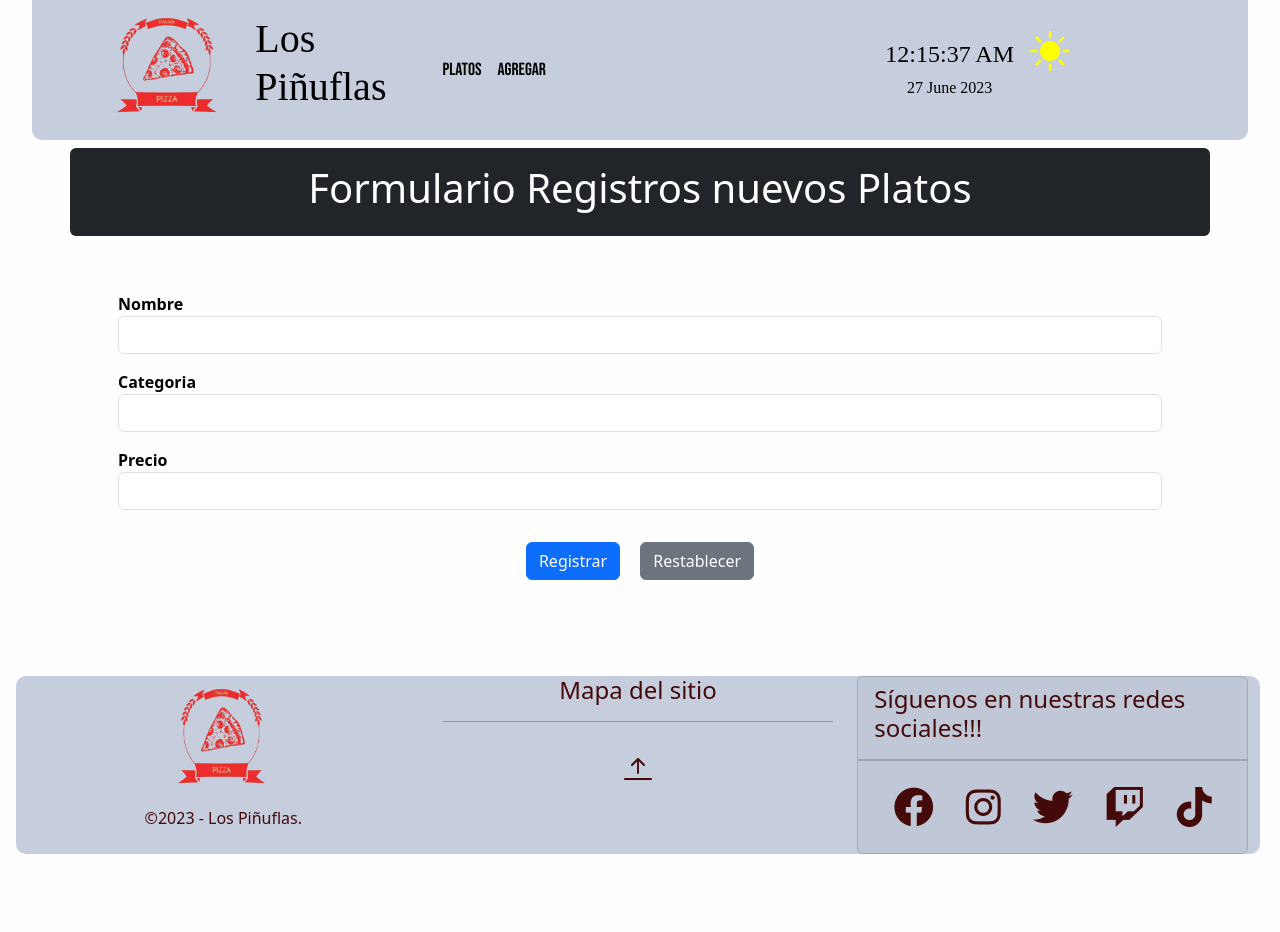
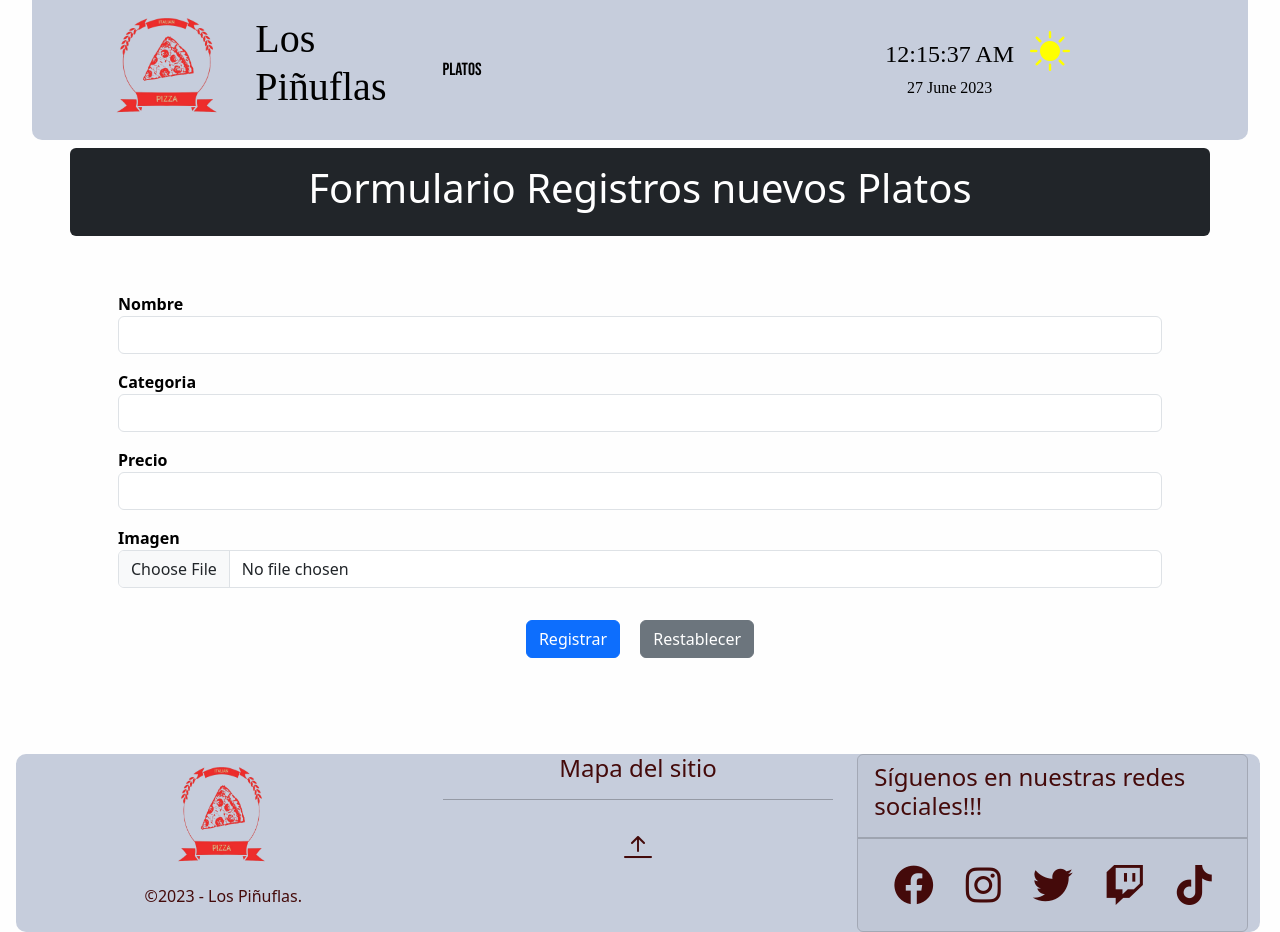
Before and after one commit to Creathor-14/programacion_web, a Django app: page /crud/platos/new/ in a window 1280 px wide. Before the commit the page ends 854 px from the top, so only its background shows below. Run offline with Django 4.2, Linux system fonts and the light colour scheme; some libraries are stand-ins or nearby versions; some web fonts are replaced.

Commit message:
imgenes platos terminadas

```diff
--- a/restautant/crud/forms.py
+++ b/restautant/crud/forms.py
@@ -35,15 +35,18 @@ class PlatoForm(ModelForm):
         fields = [
             'nombre',
             'categoria',
-            'precio'
+            'precio',
+            'image'
         ]
         labels = {
             'nombre' : 'Nombre',
             'categoria': 'Categoria',
-            'precio': 'Precio'
+            'precio': 'Precio',
+            'image':'Imagen'
         }
         widgets = {
             'nombre':forms.TextInput(attrs={'class':'form-control'}),
             'categoria':forms.TextInput(attrs={'class':'form-control'}),
             'precio':forms.TextInput(attrs={'class':'form-control'}),
+            'image':forms.FileInput(attrs={'class':'form-control'})
         }
--- a/restautant/crud/models.py
+++ b/restautant/crud/models.py
@@ -15,7 +15,10 @@ class Plato(models.Model):
     nombre=models.CharField(max_length=15)
     categoria=models.CharField(max_length=15)
     precio=models.IntegerField()
-    #imagen=models.ImageField(upload_to='productos')
+    image = models.ImageField(verbose_name='Imagen',upload_to='media/platos',null=True,blank=True)
+
+    class Meta:
+        ordering = ['categoria','nombre']
     def __str__(self):
         return self.nombre
 #principal, postre, bebestibles
--- /dev/null
+++ b/restautant/crud/static/crud/css/imagenes.css
@@ -0,0 +1,8 @@
+.img-principal {
+    height: 150px;
+    width: 200px;
+}
+.img-update{
+    height: 40%;
+    width: 40%;
+}
--- a/restautant/crud/templates/crud/base.html
+++ b/restautant/crud/templates/crud/base.html
@@ -17,6 +17,7 @@
 
     <link rel="stylesheet" href="{% static 'core/css/styles.css' %}">
     <link rel="stylesheet" href="{% static 'core/css/colors.css' %}">
+    <link rel="stylesheet" href="{% static 'crud/css/imagenes.css' %}">
 
     {% block extracss %}{%endblock %}
 
@@ -46,9 +47,6 @@
                     <ul class="navbar-nav me-0 mb-2 mb-lg-0">
                         <li class="nav-item diseño-nav-item">
                             <a class="new-nav-link" aria-current="page" href="{% url 'platos' %}">Platos</a>
-                        </li>
-                        <li class="nav-item diseño-nav-item">
-                            <a class="new-nav-link" href="{% url 'plato-new' %}">Agregar</a>
                         </li>
                     </ul>
                 </div>
--- a/restautant/crud/templates/crud/plato-new.html
+++ b/restautant/crud/templates/crud/plato-new.html
@@ -29,6 +29,12 @@
                 {{form.precio}}
             </div>
         </div>
+        <div class="form-group mb-3">
+            <label for="image" class="fw-bold">Imagen</label>
+            <div class="input-group">
+                {{form.image}}
+            </div>
+        </div>
         <div class="text-center my-4">
             <input type="submit" class="btn btn-primary m-2" id="registrar" value="Registrar">
             <input type="reset" class="btn btn-secondary     m-2" id="limpiar" value="Restablecer">
--- a/restautant/crud/views.py
+++ b/restautant/crud/views.py
@@ -17,11 +17,12 @@ def plato_new(request):
             nombre = form.cleaned_data.get('nombre')
             categoria = form.cleaned_data.get('categoria')
             precio = form.cleaned_data.get('precio')
-
+            image = form.cleaned_data.get('image')
             obj = Plato.objects.create(
                 nombre = nombre,
                 categoria = categoria,
                 precio = precio,
+                image = image
             )
             obj.save()
             return redirect(reverse('platos')+ '?OK')
--- a/restautant/restautant/urls.py
+++ b/restautant/restautant/urls.py
@@ -16,6 +16,7 @@ Including another URLconf
 """
 from django.contrib import admin
 from django.urls import path, include
+from django.conf import settings
 from rest_framework.documentation import include_docs_urls
 
 urlpatterns = [
@@ -26,3 +27,6 @@ urlpatterns = [
     path('docs/', include_docs_urls(title='Documentacion Api'))
 
 ]
+if settings.DEBUG:
+    from django.conf.urls.static import static
+    urlpatterns += static(settings.MEDIA_URL, document_root= settings.MEDIA_ROOT)
```
Also changed, not shown: restautant/crud/templates/crud/plato-detail.html (+7 -2 lines), restautant/crud/templates/crud/plato-edit.html (+11 -1 lines), restautant/crud/templates/crud/platos.html (+11 -0 lines), restautant/crud/migrations/0008_alter_plato_options_plato_image.py (added), restautant/crud/migrations/0009_alter_plato_image.py (added), restautant/crud/static/crud/img/image_not_found.jpg (added), restautant/db.sqlite3, restautant/media/platos/mar.jpg (added), restautant/media/platos/mar_WLICfLS.jpg (added), restautant/media/platos/teclado-iluminado-fondo-negro_2320.jpg (added).
